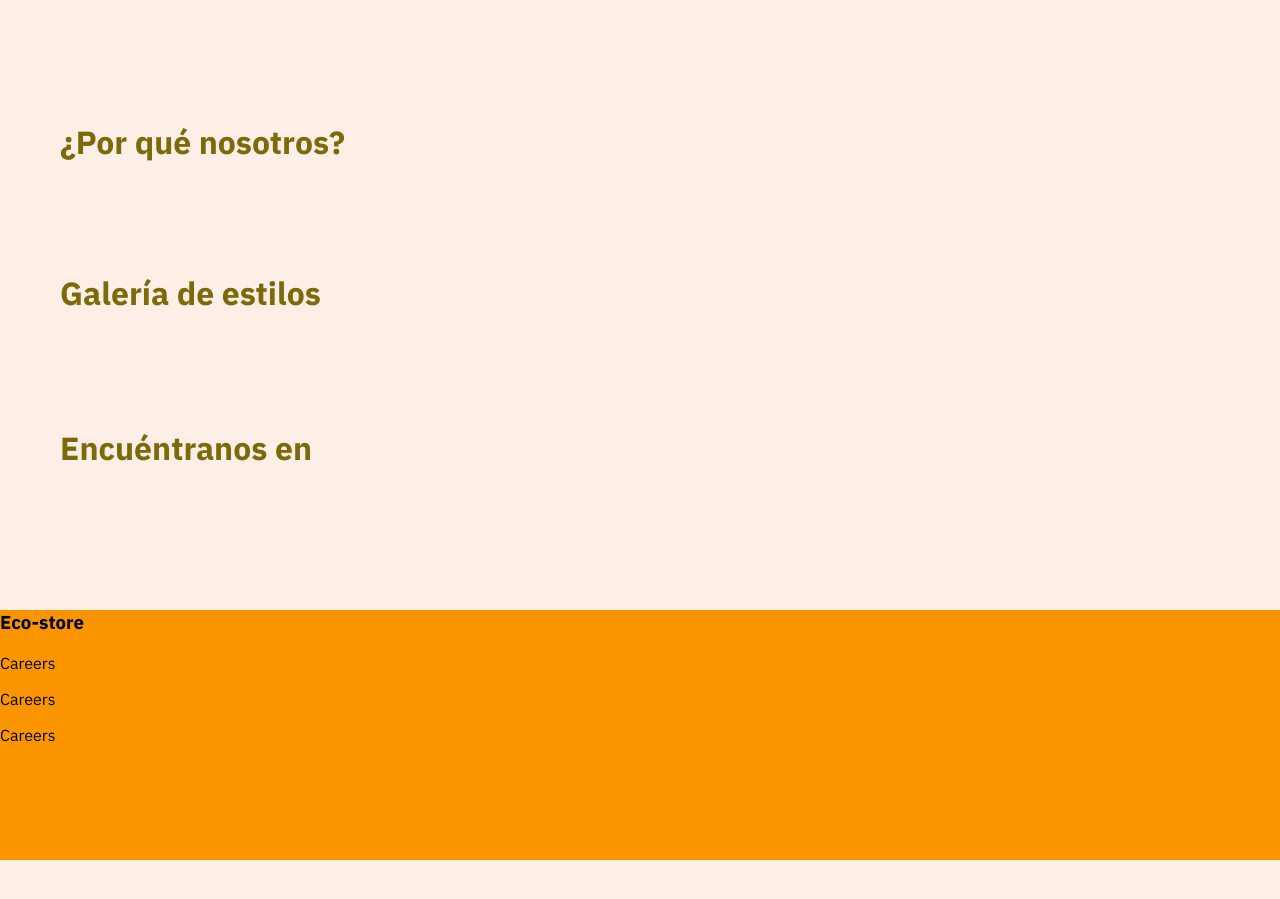
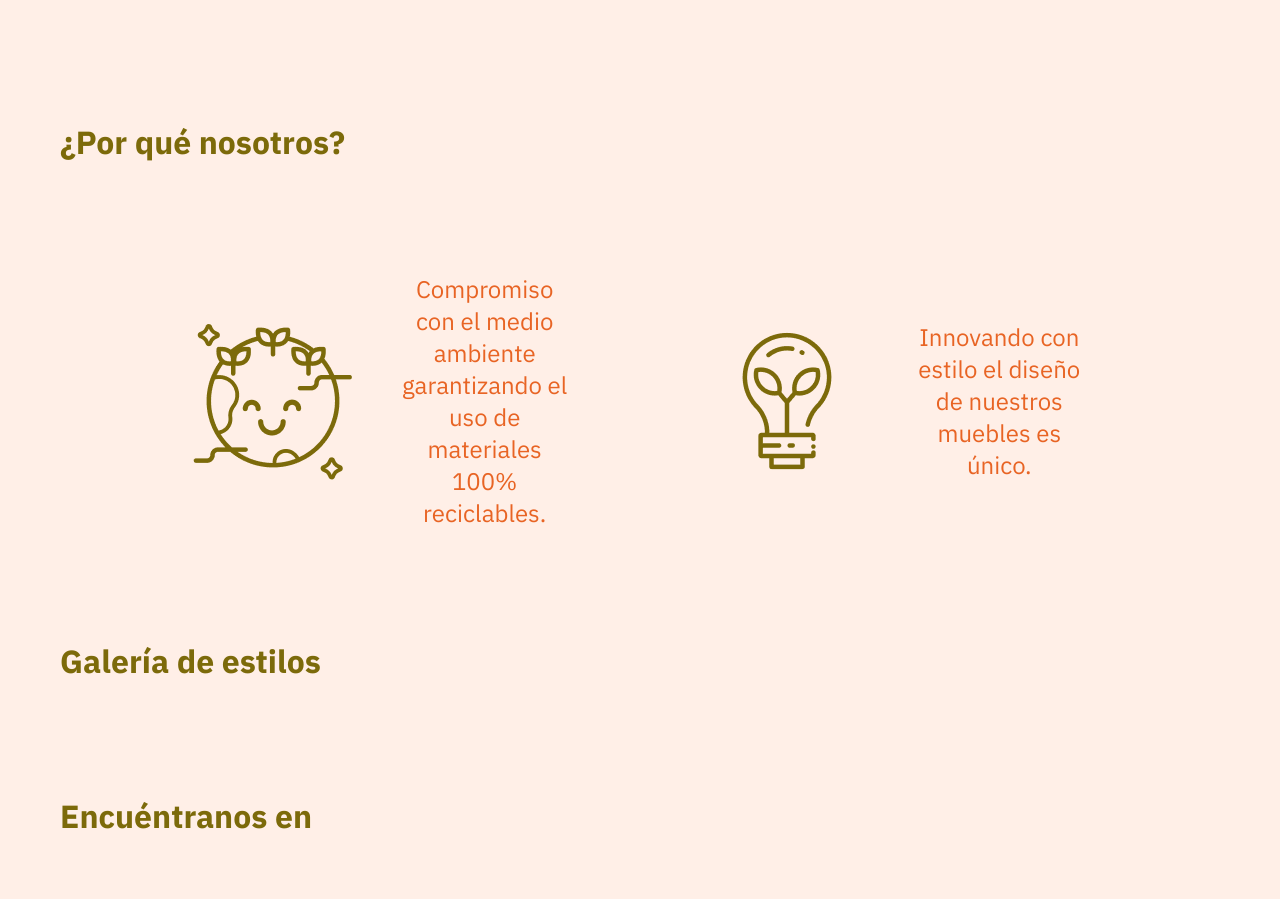
Before and after one commit to edwintrumpet/eco-store-platzi, a plain HTML site: page index.html in a window 1280 px wide. Shown: the part 2940-3839 px from the top of the page. Before the commit the page ends 3800 px from the top, so only its background shows below. Drawn offline with nearby package versions, Linux system fonts and the light colour scheme; files that its build step writes are made by us from their sources.

Commit message:
creando la estructura de la sección por qué nosotros

```diff
--- a/index.html
+++ b/index.html
@@ -207,13 +207,15 @@
         <section class="info-section">
             <div class="about-us">
                 <h2>¿Por qué nosotros?</h2>
-                <div class="earth">
-                    <img src="" alt="">
-                    <p></p>
-                </div>
-                <div class="innovation">
-                    <img src="" alt="">
-                    <p></p>
+                <div class="mission-section">
+                    <div class="earth">
+                        <img src="./assets/img/earth.png" alt="">
+                        <p>Compromiso con el medio ambiente garantizando el uso de materiales 100% reciclables.</p>
+                    </div>
+                    <div class="innovation">
+                        <img src="./assets/img/ecology.png" alt="">
+                        <p>Innovando con estilo el diseño de nuestros muebles es único.</p>
+                    </div>
                 </div>
             </div>
             <div class="gallery">
--- a/scss/main.scss
+++ b/scss/main.scss
@@ -159,6 +159,38 @@ section {
     }
 }
 
+.about-us {
+    padding-bottom: 60px;
+
+    h2 {
+        font-weight: bold;
+        padding-bottom: 60px;
+    }
+
+    .mission-section {
+        @include flexcenter(row, space-evenly, center);
+        .earth {
+            display: flex;
+            gap: 40px;
+            width: 30vw;
+            color: #E86424;
+
+            img {
+                object-fit: contain;
+            }
+
+            p {
+                text-align: center;
+                font-size: $paragraph-size;
+            }
+        }
+    }
+
+    .innovation {
+        @extend .earth
+    }
+}
+
 footer {
     width: 100%;
     height: 250px;
```
